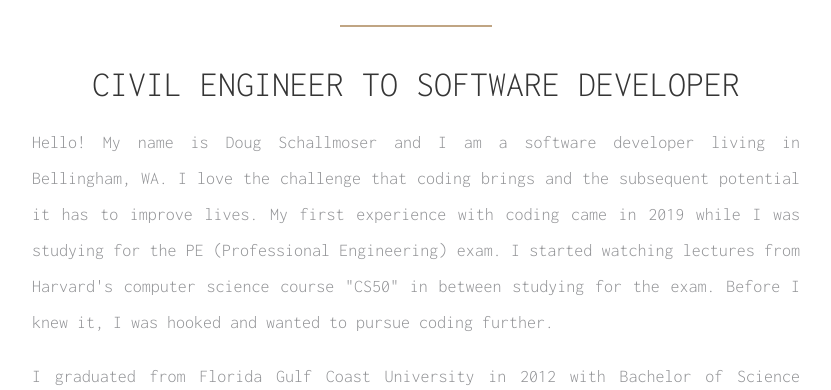
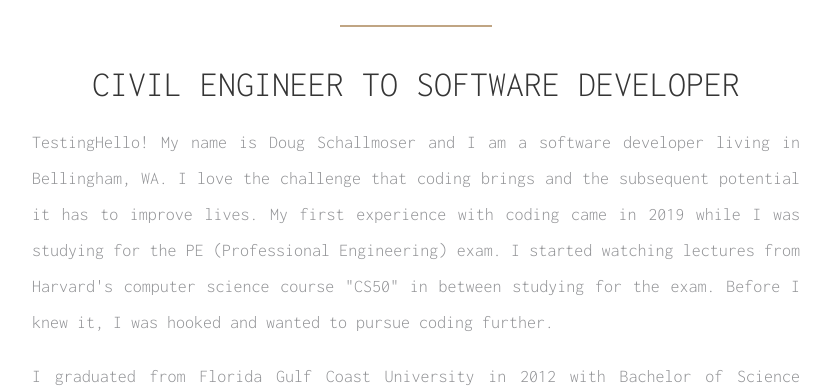
Before and after one commit to dougschallmoser/portfolio, a React (Create React App) app: page / in a window 1280 px wide. Shown: the part 920-1310 px from the top of the page, without its empty margins (224-1055 px from the left). Built offline with nearby package versions, Linux system fonts and the light colour scheme; no server answers; a web font is replaced by a local one.

Commit message:
testing commit for deployment

```diff
--- a/src/components/About.js
+++ b/src/components/About.js
@@ -11,7 +11,7 @@ const About = () => {
           CIVIL ENGINEER TO SOFTWARE DEVELOPER
         </div>
         <p>
-          Hello! My name is Doug Schallmoser and I am a software developer living in Bellingham, WA. I love the challenge that coding brings and the subsequent potential it has to improve lives. My first experience with coding came in 2019 while I was studying for the PE (Professional Engineering) exam. I started watching lectures from Harvard's computer science course "CS50" in between studying for the exam. Before I knew it, I was hooked and wanted to pursue coding further.
+          TestingHello! My name is Doug Schallmoser and I am a software developer living in Bellingham, WA. I love the challenge that coding brings and the subsequent potential it has to improve lives. My first experience with coding came in 2019 while I was studying for the PE (Professional Engineering) exam. I started watching lectures from Harvard's computer science course "CS50" in between studying for the exam. Before I knew it, I was hooked and wanted to pursue coding further.
         </p>
         <p>
         I graduated from Florida Gulf Coast University in 2012 with Bachelor of Science degrees in Civil Engineering and Environmental Engineering. I went on to work for the Florida Department of Transportation as a civil engineer from late 2013 until early 2020. I learned many valuable things during this time, from technical engineering practices to project management skills. In January 2020, I became a licensed Professional Engineer in Florida. With this achievement complete, I made the decision to leave my job as I was overcome with a need to pursue a career more meaningful.
```
